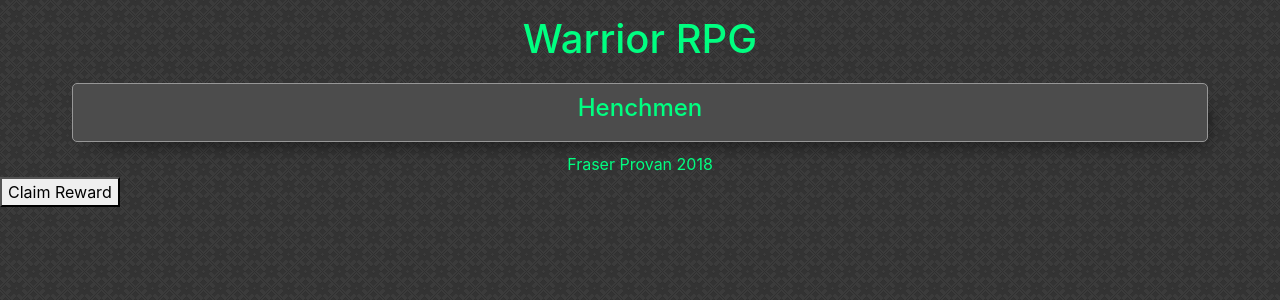
After one commit to FraserProvan2/WarriorRPG, a PHP site: page /fight_henchmen.php in a window 1280 px wide. The commit adds this page. Shown: the top 300 px of the page. Run offline with PHP 8.4, Linux system fonts and the light colour scheme; the visitor is signed in with stand-in values (Sample User, id 1).

Commit message:
BIG UPDATE
+Rewards can be claimed (prep for battles)
+Added readme
+Changed colourscheme to dark theme
+Added boss table on home screen
+Added user authg (Auto logs out if not logged in and restricts access)

```diff
--- a/css/style.css
+++ b/css/style.css
@@ -1,10 +1,10 @@
 body {
-    color:#4a4949;
+    color:#ffffff;
 }
 
 .title {
     text-align: center;
-    color: #00E676;
+    color: #00ff81;
     margin-bottom:15px;
     margin-top: 15px;
 }
@@ -12,6 +12,8 @@ body {
 .sub-heading {
     text-align: center;
     padding-top:5px;
+    padding-bottom: 5px;
+    color:#00ff81;
 }
 
 .login-textfields {
@@ -20,7 +22,7 @@ body {
 }
 
 .content-box {
-    background-color: #f1f1f1;
+    background-color: #4c4c4c;
     border-radius: 5px;
     padding:5px;
     margin-right:2px;
@@ -29,7 +31,7 @@ body {
     -webkit-box-shadow: 10px 11px 20px -12px rgba(0,0,0,0.75);
     -moz-box-shadow: 10px 11px 20px -12px rgba(0,0,0,0.75);
     box-shadow: 10px 11px 20px -12px rgba(0,0,0,0.75);
-    border: 1px solid #6d6c6c;
+    border: 1px solid #979797;
 }
 
 .levels-div {
@@ -77,7 +85,7 @@ table {
 }
 
 #footer {
-    color: #00E676;
+    color: #00ff81;
     border-radius: 7.5px;
     margin-top: 7.5px;
     text-align: center;
--- /dev/null
+++ b/fight_henchmen.php
@@ -0,0 +1,53 @@
+<?php
+//Content in include files
+//Ensures session is kept
+session_start();
+$conn = new PDO("mysql:host=localhost;dbname=medotusc_warriorrpg;", "medotusc_fraser", "NHD4?oWU5Bpo");
+//Ensures user is signed in
+if (!isset($_SESSION["gatekeeper"])) {
+    header('location: index.php');
+}
+?>
+
+<!doctype html>
+<html lang="en">
+  <head>
+    <meta charset="utf-8">
+    <meta name="viewport" content="width=device-width, initial-scale=1, shrink-to-fit=no">
+    <link rel="stylesheet" href="https://stackpath.bootstrapcdn.com/bootstrap/4.1.1/css/bootstrap.min.css" integrity="sha384-WskhaSGFgHYWDcbwN70/dfYBj47jz9qbsMId/iRN3ewGhXQFZCSftd1LZCfmhktB" crossorigin="anonymous">
+    <link rel="stylesheet" type="text/css" href="css/style.css">
+    <title>Hello, world!</title>
+  </head>
+  <body style="background-image: url('img/dark_embroidery.png');">
+    <div class="container">
+
+        <h1 class="title">Warrior RPG</h1>
+
+        <div class="row">
+            <div class="col-md content-box">
+
+                <h4 class="sub-heading">Henchmen</h4>
+
+
+
+            </div>
+        </div>
+
+            <!--Footer-->
+    <div class="col-sm" id="footer">
+            <p>Fraser Provan 2018</p>
+            </div>
+    </div>
+
+
+
+    <script type='text/javascript' src='rewards/rewards.js'></script>
+    <script src="https://code.jquery.com/jquery-3.3.1.slim.min.js" integrity="sha384-q8i/X+965DzO0rT7abK41JStQIAqVgRVzpbzo5smXKp4YfRvH+8abtTE1Pi6jizo" crossorigin="anonymous"></script>
+    <script src="https://cdnjs.cloudflare.com/ajax/libs/popper.js/1.14.3/umd/popper.min.js" integrity="sha384-ZMP7rVo3mIykV+2+9J3UJ46jBk0WLaUAdn689aCwoqbBJiSnjAK/l8WvCWPIPm49" crossorigin="anonymous"></script>
+    <script src="https://stackpath.bootstrapcdn.com/bootstrap/4.1.1/js/bootstrap.min.js" integrity="sha384-smHYKdLADwkXOn1EmN1qk/HfnUcbVRZyYmZ4qpPea6sjB/pTJ0euyQp0Mk8ck+5T" crossorigin="anonymous"></script>
+  </body>
+</html>
+
+
+
+<div id="claim_response"><button onclick="claim5()">Claim Reward</button></div>
--- /dev/null
+++ b/include/auth.php
@@ -0,0 +1,4 @@
+<?php
+if (!isset($_SESSION["gatekeeper"])) {
+   header('location: index.php');
+}
--- a/index.php
+++ b/index.php
@@ -1,5 +1,5 @@
 <?php include 'include/db.php'; ?>
-<script type='text/javascript' src='scripts/interface.js'></script>
+
 <!doctype html>
 <html lang="en">
   <head>
@@ -41,6 +41,9 @@
         </div>
       </div>
 
+              <!--Footer-->
+              <div class="col-sm" id="footer">
+            <p>Fraser Provan 2018</p>
 
     <script src="https://code.jquery.com/jquery-3.2.1.slim.min.js" integrity="sha384-KJ3o2DKtIkvYIK3UENzmM7KCkRr/rE9/Qpg6aAZGJwFDMVNA/GpGFF93hXpG5KkN" crossorigin="anonymous"></script>
     <script src="https://cdnjs.cloudflare.com/ajax/libs/popper.js/1.12.9/umd/popper.min.js" integrity="sha384-ApNbgh9B+Y1QKtv3Rn7W3mgPxhU9K/ScQsAP7hUibX39j7fakFPskvXusvfa0b4Q" crossorigin="anonymous"></script>
--- a/level_attack.php
+++ b/level_attack.php
@@ -27,5 +27,5 @@ if ($userData[unassigned_xp]  > 0) {
 
 }
 
-// Returns to stats page
+// Returns to main page
 header('location: main.php');
--- a/level_block.php
+++ b/level_block.php
@@ -27,5 +27,5 @@ if ($userData[unassigned_xp]  > 0) {
 
 }
 
-// Returns to stats page
+// Returns to main page
 header('location: main.php');
--- a/level_health.php
+++ b/level_health.php
@@ -27,5 +27,5 @@ if ($userData[unassigned_xp]  > 0) {
 
 }
 
-// Returns to stats page
+// Returns to main page
 header('location: main.php');
--- /dev/null
+++ b/rewards/rewards.js
@@ -0,0 +1,52 @@
+function claim1() {
+
+    // Create the XMLHttpRequest variable.
+    var xhr2 = new XMLHttpRequest();
+
+    // Specify the CALLBACK function.
+    xhr2.addEventListener("load", response);
+    xhr2.open('GET', 'rewards/reward_claim1.php');
+    xhr2.send();
+
+}
+
+function claim2() {
+
+    // Create the XMLHttpRequest variable.
+    var xhr2 = new XMLHttpRequest();
+
+    // Specify the CALLBACK function.
+    xhr2.addEventListener("load", response);
+    xhr2.open('GET', 'rewards/reward_claim2.php');
+    xhr2.send();
+
+}
+
+function claim5() {
+
+    // Create the XMLHttpRequest variable.
+    var xhr2 = new XMLHttpRequest();
+
+    // Specify the CALLBACK function.
+    xhr2.addEventListener("load", response);
+    xhr2.open('GET', 'rewards/reward_claim5.php');
+    xhr2.send();
+
+}
+
+function claim10() {
+
+    // Create the XMLHttpRequest variable.
+    var xhr2 = new XMLHttpRequest();
+
+    // Specify the CALLBACK function.
+    xhr2.addEventListener("load", response);
+    xhr2.open('GET', 'rewards/reward_claim10.php');
+    xhr2.send();
+
+}
+
+// Gets response from sign up and sends back error (To div)
+function response(e) {
+    document.getElementById('claim_response').innerHTML = e.target.responseText;
+}
```
Also changed, not shown: other parts of css/style.css (+39 -11 lines), main.php (+34 -2 lines), rewards/reward_claim1.php (added, +19 -0 lines), rewards/reward_claim10.php (added, +19 -0 lines), rewards/reward_claim2.php (added, +19 -0 lines), rewards/reward_claim5.php (added, +19 -0 lines), README.md (added).
